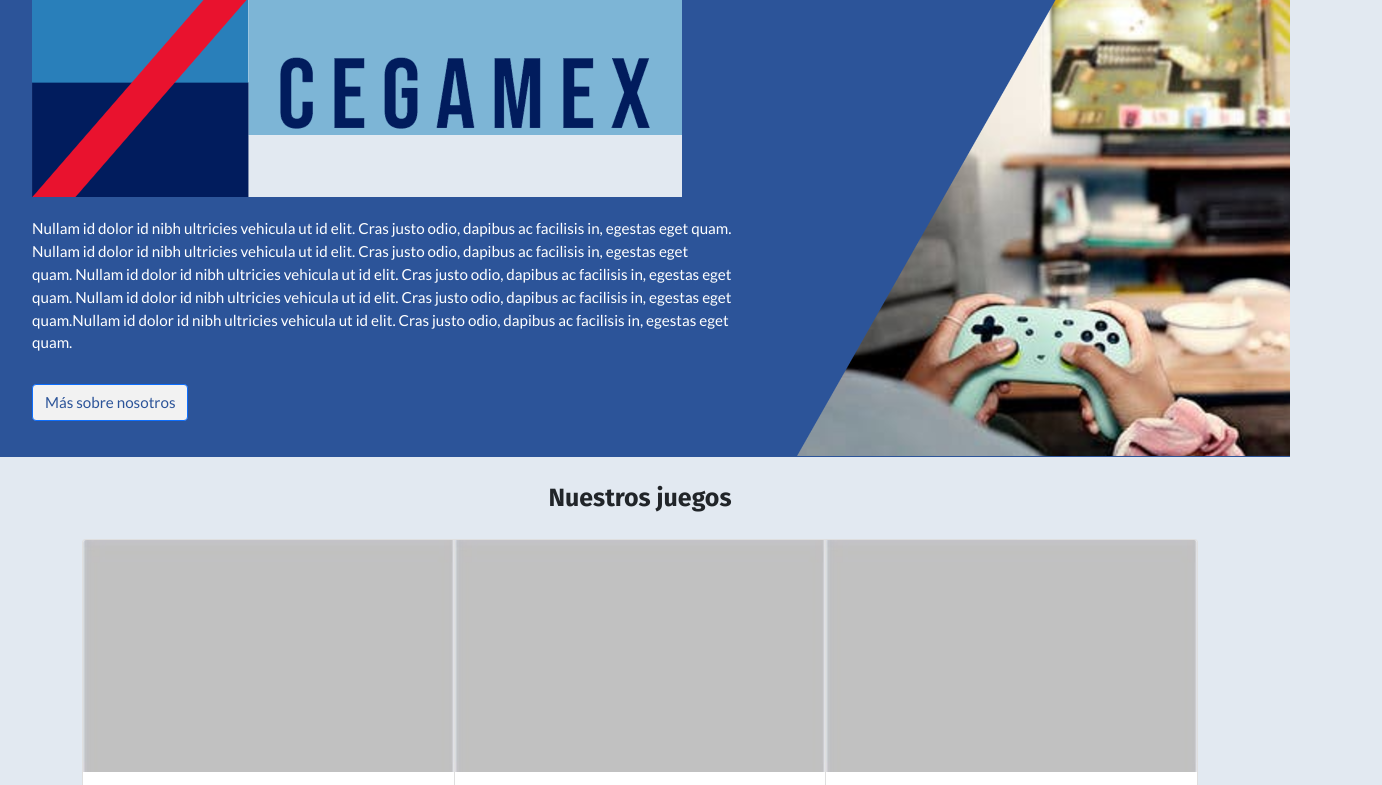
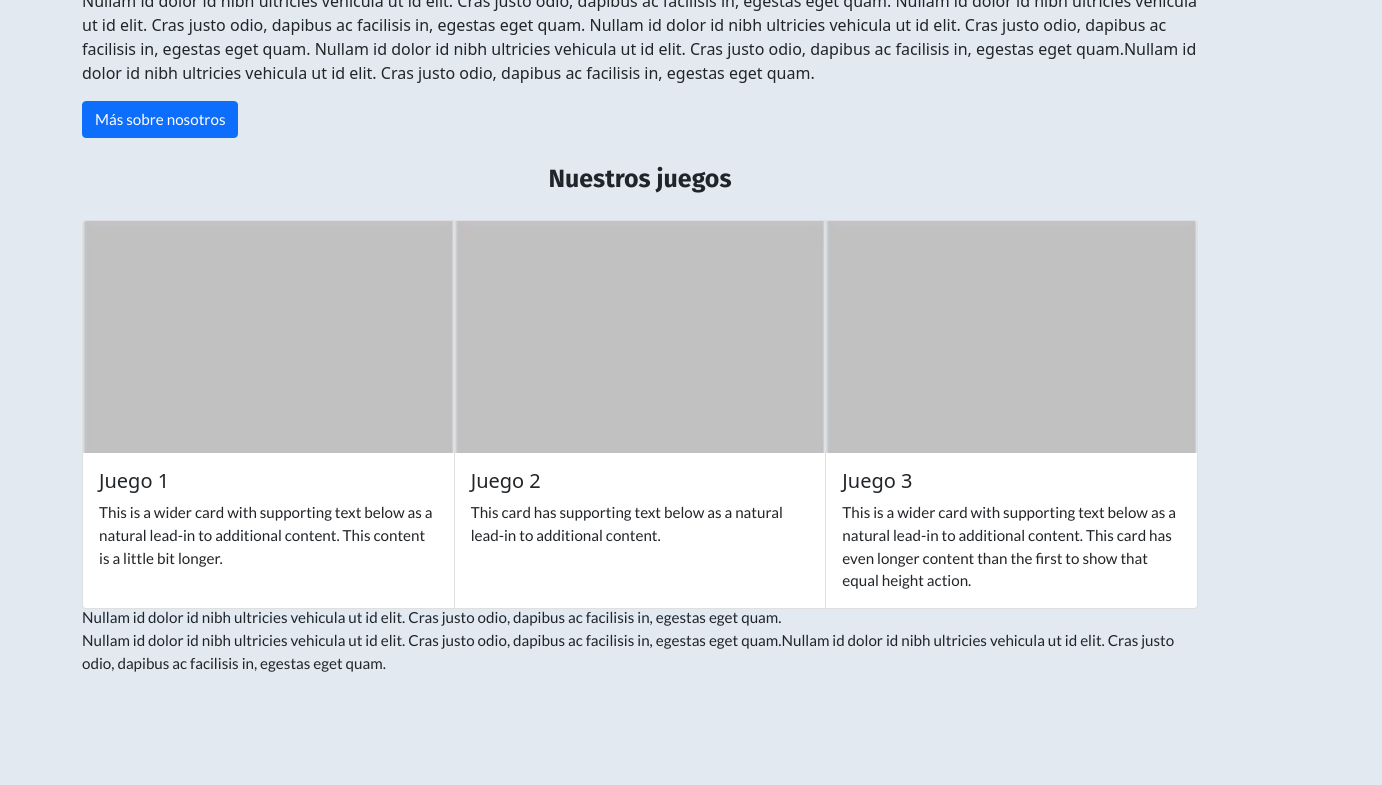
Before and after one commit to JoseLopez07/Cegamex, a website with bundled scripts: page src/public/pagina-inicio.html in a window 1280 px wide. Shown: the part 141-926 px from the top of the page, 1382 px wide, since content can reach past the window. After the commit the page ends 854 px from the top, so only its background shows below. Built offline with nearby package versions, Linux system fonts and the light colour scheme; no server answers.

Commit message:
Update pagina-inicio.html

```diff
--- a/src/public/pagina-inicio.html
+++ b/src/public/pagina-inicio.html
@@ -104,57 +104,61 @@
         </nav>
 
         <!-- Contenido-->
-        <div class="row justify-content-center mt-5" >
-            <!--BIENVENIDA-->
-            <div class="jumbotron"style="border-radius: 0px;background: #2c5499;width: 1300px; height: 500px;">
-                <h1
-                    style="width: 714px;height: 250px;color: rgb(255,255,255);font-size: 44px;margin-right: 0px;margin-left: 30px;margin-bottom: 0px;margin-top: 40px;">
-                    <img class="float-left"  src="imagenes/CGM_INI3.png" />
-                </h1>
-                <p class="texto-normal-mediano"
-                    style="width: 700px;color: rgb(255,255,255) ;padding: 0px;padding-top: 0px;
-                    padding-bottom: 0px;margin-top: -30px;margin-right: 0px;margin-left: 30px;height: 151px;">
-                    Nullam id dolor id nibh ultricies vehicula ut id elit. Cras justo odio, dapibus ac facilisis in, egestas eget quam.
-                    Nullam id dolor id nibh ultricies vehicula ut id elit. Cras justo odio, dapibus ac facilisis in, egestas eget
-                    quam. Nullam id dolor id nibh ultricies vehicula ut id elit. Cras justo odio, dapibus ac facilisis in, egestas eget
-                    quam. Nullam id dolor id nibh ultricies vehicula ut id elit. Cras justo odio, dapibus ac facilisis in, egestas eget
-                    quam.Nullam id dolor id nibh ultricies vehicula ut id elit. Cras justo odio, dapibus ac facilisis in, egestas eget
-                    quam.<br /><br />
-                </p>
-                <a class="btn btn-primary texto-normal-mediano" role="button"
-                    style="background: rgb(242,242,242);color: #2c5499; margin-left: 30px;">Más sobre
-                    nosotros
-                </a>
-                <img style="margin-top:-465px;margin-left: 788px;" src="imagenes/background.png" />
+    <div class="row justify-content-center mt-4">
+            <div class="jumbotron jumbotron-fluid">
+
+                <div class="container">
+                    <h1> CEGAMEX</h1>
+                    <p id="pJB1">
+                        Nullam id dolor id nibh ultricies vehicula ut id elit. Cras justo odio, dapibus ac facilisis in, egestas
+                        eget quam.
+                        Nullam id dolor id nibh ultricies vehicula ut id elit. Cras justo odio, dapibus ac facilisis in, egestas
+                        eget
+                        quam. Nullam id dolor id nibh ultricies vehicula ut id elit. Cras justo odio, dapibus ac facilisis in,
+                        egestas eget
+                        quam. Nullam id dolor id nibh ultricies vehicula ut id elit. Cras justo odio, dapibus ac facilisis in,
+                        egestas eget
+                        quam.Nullam id dolor id nibh ultricies vehicula ut id elit. Cras justo odio, dapibus ac facilisis in,
+                        egestas eget
+                        quam.<br />
+                    </p>
+                    <a class="btn btn-primary texto-normal-mediano" role="button">Más sobre nosotros</a>
+
+                </div>
             </div>
-            <!--LISTA DE JUEGOS-->
-            <section id="lista-juegos" style="background: rgb(226,233,241);margin-right: 0px;margin-bottom: 0px;margin-top: 40px;">
+
+            <section id="lista-juegos" style="margin-right: 0px;margin-bottom: 0px;margin-top: 40px;">
                 <div class="container">
                     <div class="intro">
-                        <h2 class="titulo-medio text-center" style="margin: -16px;padding: 3px 0px 0px;">Nuestros juegos</h2>
+                        <h2 class="titulo-medio text-center" style="margin: -16px;padding: 3px 0px 0px;">Nuestros juegos
+                        </h2>
                     </div>
-                    <div class="card-group"style="transform: translateY(41px);">
+                    <div class="card-group" style="transform: translateY(41px);">
                         <div class="card">
-                            <img src="imagenes/cu.jpg" class="card-img-top" alt="...">
-                            <div class="card-body" >
+                            <img src="imagenes/cu.jpg" class="card-img-top">
+                            <div class="card-body">
                                 <h5 class="card-title">Juego 1</h5>
-                                <p class="card-text texto-normal-mediano">This is a wider card with supporting text below as a natural lead-in to additional
+                                <p class="card-text texto-normal-mediano">This is a wider card with supporting text below as
+                                    a natural lead-in to additional
                                     content. This content is a little bit longer.</p>
                             </div>
                         </div>
                         <div class="card">
                             <img src="imagenes/cu.jpg" class="card-img-top" alt="...">
-                            <div class="card-body" >
+                            <div class="card-body">
                                 <h5 class="card-title">Juego 2</h5>
-                                <p class="card-text texto-normal-mediano">This card has supporting text below as a natural lead-in to additional content.</p>
+                                <p class="card-text texto-normal-mediano">This card has supporting text below as a natural
+                                    lead-in to additional content.</p>
                             </div>
                         </div>
-                        <div class="card" >
+                        <div class="card">
                             <img src="imagenes/cu.jpg" class="card-img-top" alt="...">
-                            <div class="card-body" >
+                            <div class="card-body">
                                 <h5 class="card-title">Juego 3</h5>
-                                <p class="card-text texto-normal-mediano">This is a wider card with supporting text below as a natural lead-in to additional
-                                    content. This card has even longer content than the first to show that equal height action.</p>
+                                <p class="card-text texto-normal-mediano">This is a wider card with supporting text below as
+                                    a natural lead-in to additional
+                                    content. This card has even longer content than the first to show that equal height
+                                    action.</p>
                             </div>
                         </div>
                     </div>
@@ -163,31 +167,26 @@
                 </div>
             </section>
 
-             <!--SECOND-->
-            <section id="B2" style="background: rgb(226,233,241);margin-right: 0px;margin-bottom: 0px;margin-top: 40px;">
-                <div class="container">
-                    <div class="jumbotron" style="border-radius: 0px;background: #2c5499;width: 1300px; height: 500px;margin-top: 40px;">
-
-                        <h1 class="titulo-medio" style="transform: translateY(40px)translateX(665px);width: 387px; color: rgb(255,255,255);margin-right: 0px;
-                                            margin-left: 40px;margin-bottom: 40px;margin-top: 60px;">Bienvenido a
-                            CEGAMEX</h1>
-                        <p class="texto-normal-mediano" style="transform: translateY(70px)translateX(665px);width: 400px;margin-top: -30px;
-                        margin-right: 0px;margin-left: 40px;color: rgb(255,255,255);">
+            <section id="JB2">
+                <div class="jumbotron jumbotron-fluid">
+                    <div class="container">
+                        <h2 class="titulo-medio">
+                            Bienvenido a
+                            CEGAMEX</h2>
+                        <p class="texto-normal-mediano">
                             Nullam id dolor id nibh ultricies vehicula ut id elit. Cras justo
-                            odio, dapibus ac facilisis in, egestas eget quam. <br />Nullam id dolor id nibh ultricies vehicula ut id elit.
+                            odio, dapibus ac facilisis in, egestas eget quam. <br />Nullam id dolor id nibh ultricies
+                            vehicula ut id elit.
                             Cras
-                            justo odio, dapibus ac facilisis in, egestas eget quam.Nullam id dolor id nibh ultricies vehicula ut id elit.
+                            justo odio, dapibus ac facilisis in, egestas eget quam.Nullam id dolor id nibh ultricies
+                            vehicula ut id elit.
                             Cras
                             justo odio, dapibus ac facilisis in, egestas eget quam.<br /><br />
 
                         </p>
-
-                        <img style= "margin-top: -209px" src="imagenes/background2.png" src="imagenes/background2.png" />
-
                     </div>
                 </div>
             </section>
-
         </div>
 
         <script src="https://code.jquery.com/jquery-3.3.1.slim.min.js" integrity="sha384-q8i/X+965DzO0rT7abK41JStQIAqVgRVzpbzo5smXKp4YfRvH+8abtTE1Pi6jizo" crossorigin="anonymous"></script>
```
